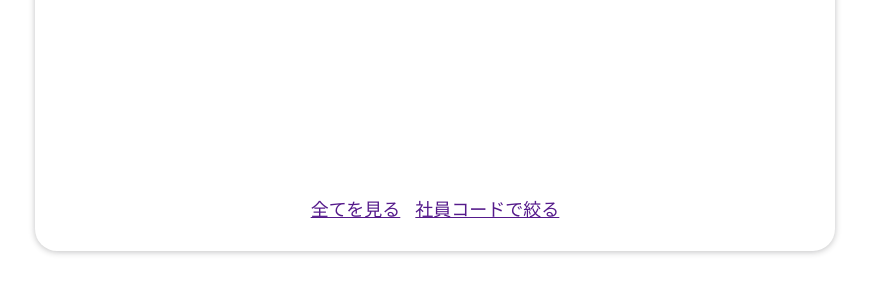
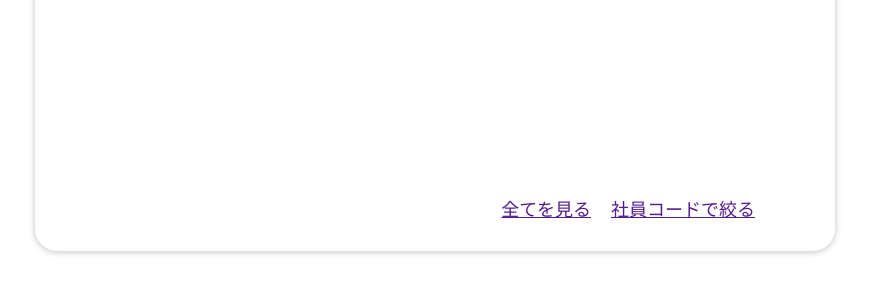
Before and after one commit to kazuyamano/ken-on-kun-old, a Flask app: page / in a window 1280 px wide. Shown: the part 536-817 px from the top of the page, without its empty margins (205-1074 px from the left). Run offline with Flask 2, Linux system fonts and the light colour scheme; data that the repository does not hold is empty.

Commit message:
table下リンク部のレイアウト 5

```diff
--- a/main/static/style.css
+++ b/main/static/style.css
@@ -131,7 +131,7 @@ body {
   padding: 0em 0.3em; /* 1emは文字の高さ1つ分。２つ指定の場合は上下値 左右値 */
 }
 .spread-link {
-  text-align: center;
+  text-align: right;
   margin: 0px 0px;
   font-size: 18px;
 }
--- a/main/templates/entry.html
+++ b/main/templates/entry.html
@@ -74,7 +74,7 @@
           </table>
         </div>
         <div class="spread-link">
-          <p><a href="">全てを見る</a>&nbsp;&nbsp;&nbsp;<a href="">社員コードで絞る</a></p>
+          <p><a href="">全てを見る</a>&nbsp;&nbsp;&nbsp;&nbsp;<a href="">社員コードで絞る</a></p>
         </div>
       </div>
     </div>
```
